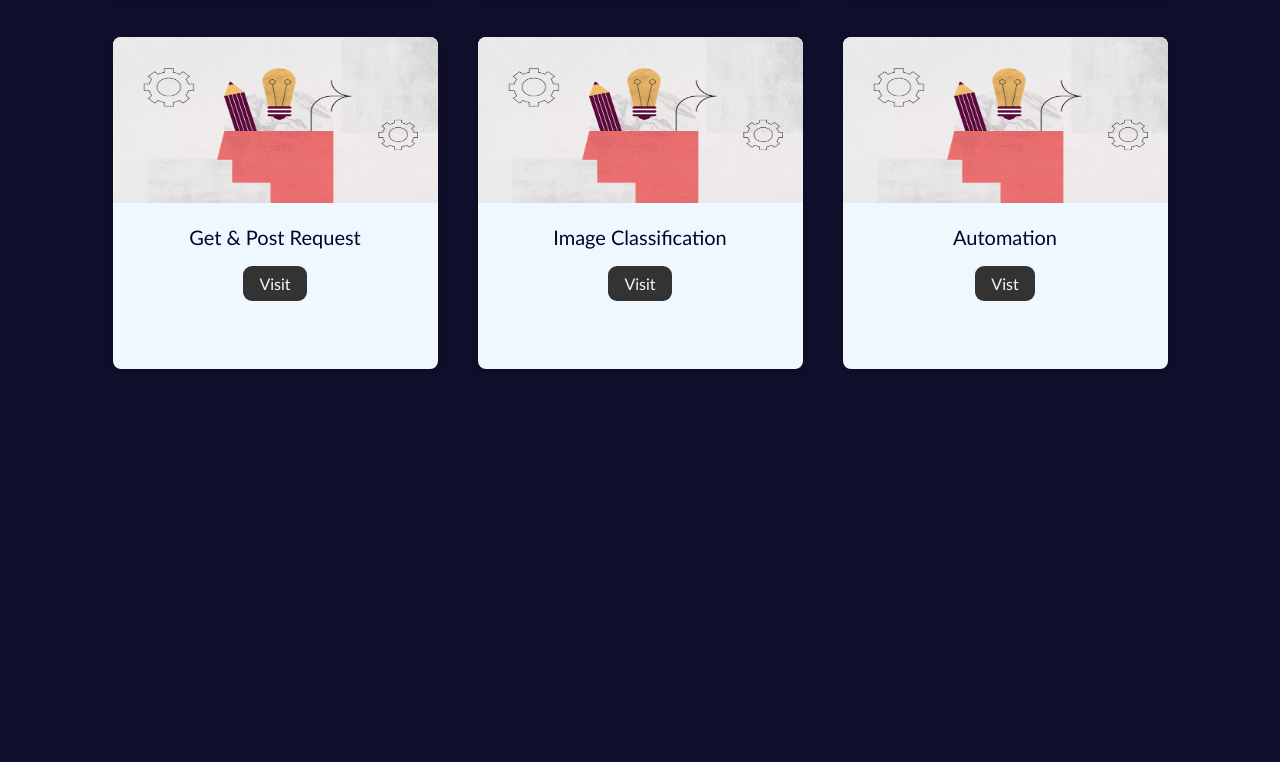
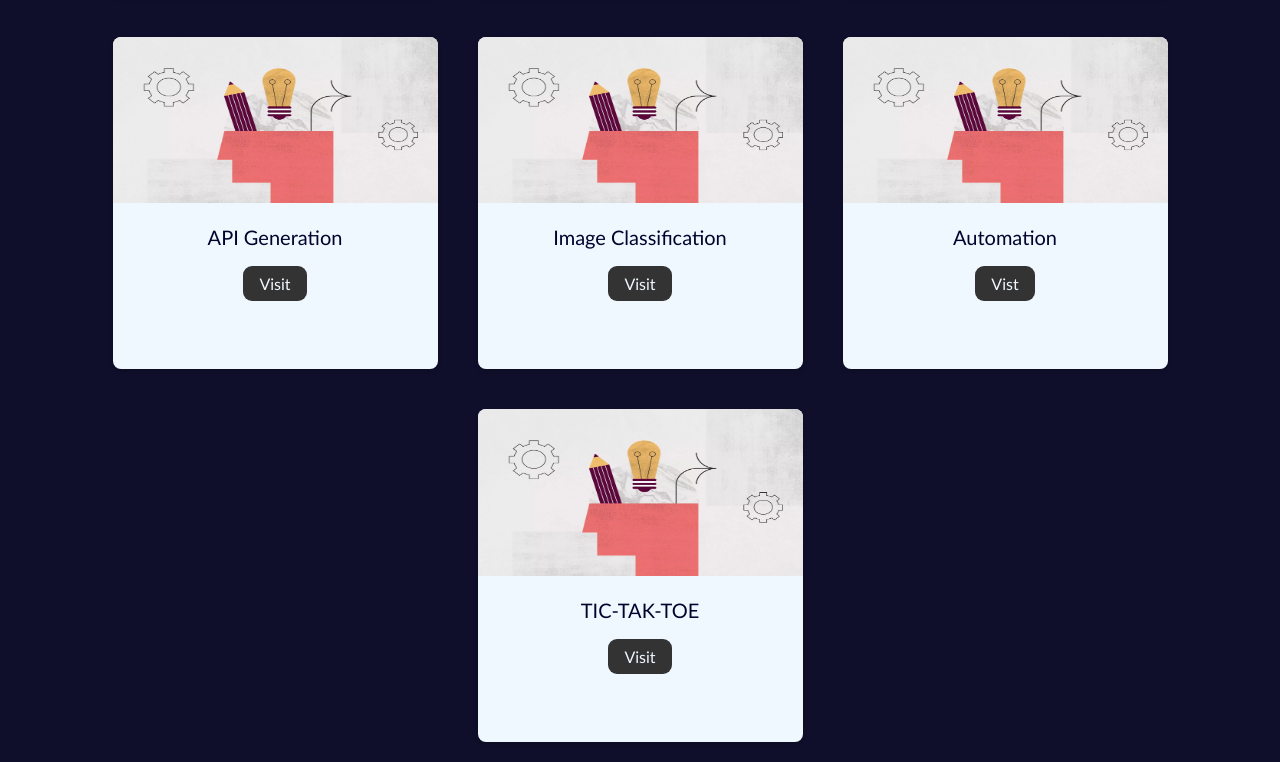
Before and after one commit to manishkumar1101/portfolio, a plain HTML site: page projects.html in a window 1280 px wide. Shown: the part 555-1317 px from the top of the page. Before the commit the page ends 944 px from the top, so only its background shows below. Drawn offline with Linux system fonts and the light colour scheme.

Commit message:
project page added links

```diff
--- a/projects.html
+++ b/projects.html
@@ -30,14 +30,14 @@
                 <img src="image.png"  alt="carrer3">
                 <div class="card-body">
                     <p>Student Portal</p>
-                  <a href="https://dog-broad.github.io/home" class="btn ">Visit</a>
+                  <a href="https://dog-broad.github.io/AntHillProduction/" class="btn ">Visit</a>
                 </div>
               </div>
               <div class="card" >
                 <img src="image.png"  alt="carrer3">
                 <div class="card-body">
                     <p>To-Do List</p>
-                  <a href="carrer3.html" class="btn ">Visit</a>
+                  <a href="https://github.com/manishkumar1101/todo-lisz" class="btn ">Visit</a>
                 </div>
               </div>
 
@@ -45,28 +45,35 @@
                 <img src="image.png"  alt="carrer3">
                 <div class="card-body">
                     <p>Weather App</p>
-                  <a href="carrer3.html" class="btn ">Visit</a>
+                  <a href="https://github.com/manishkumar1101/weather_app" class="btn ">Visit</a>
                 </div>
               </div>
               <div class="card" >
                 <img src="image.png"  alt="NON TECH">
                 <div class="card-body">
-                    <p>Get & Post Request</p>
-                  <a href="carrer4.html" class="btn ">Visit</a>
+                    <p>API Generation</p>
+                  <a href="https://github.com/manishkumar1101/springboot" class="btn ">Visit</a>
                 </div>
               </div>
               <div class="card" >
-                <img src="image.png"  alt="NON TECH">
+                <img src="image.png"  alt="TECH">
                 <div class="card-body">
                     <p>Image Classification</p>
-                  <a href="carrer5.html" class="btn ">Visit</a>
+                  <a href="https://github.com/manishkumar1101/Image-Classification" class="btn ">Visit</a>
                 </div>
               </div>
               <div class="card" >
-                <img src="image.png"  alt="NON TECH">
+                <img src="image.png"  alt=" TECH">
                 <div class="card-body">
                     <p>Automation</p>
-                  <a href="carrer6.html" class="btn ">Vist</a>
+                  <a href="https://github.com/manishkumar1101/selenium" class="btn ">Vist</a>
+                </div>
+              </div>
+              <div class="card" >
+                <img src="image.png"  alt="TECH">
+                <div class="card-body">
+                    <p>TIC-TAK-TOE</p>
+                  <a href="https://github.com/manishkumar1101/TIC-TAK-TOE" class="btn ">Visit</a>
                 </div>
               </div>
         </div>
```
